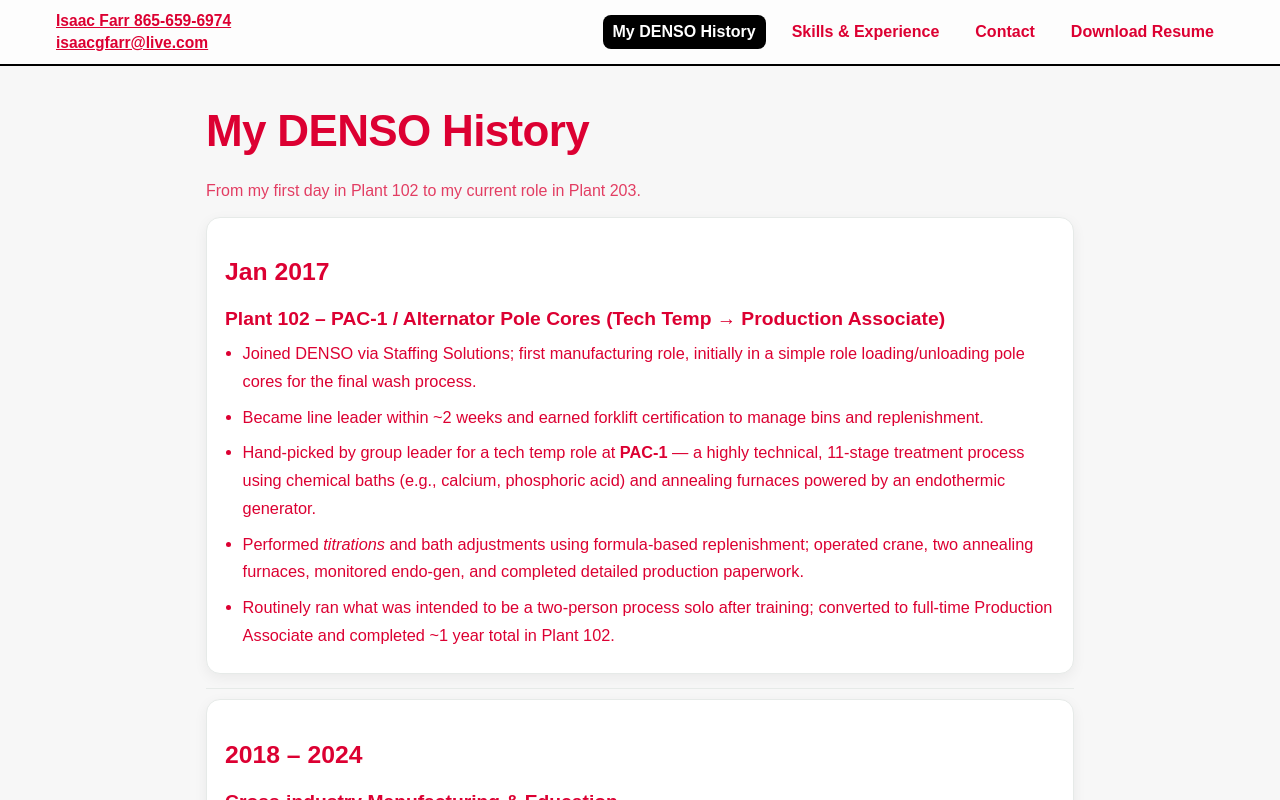
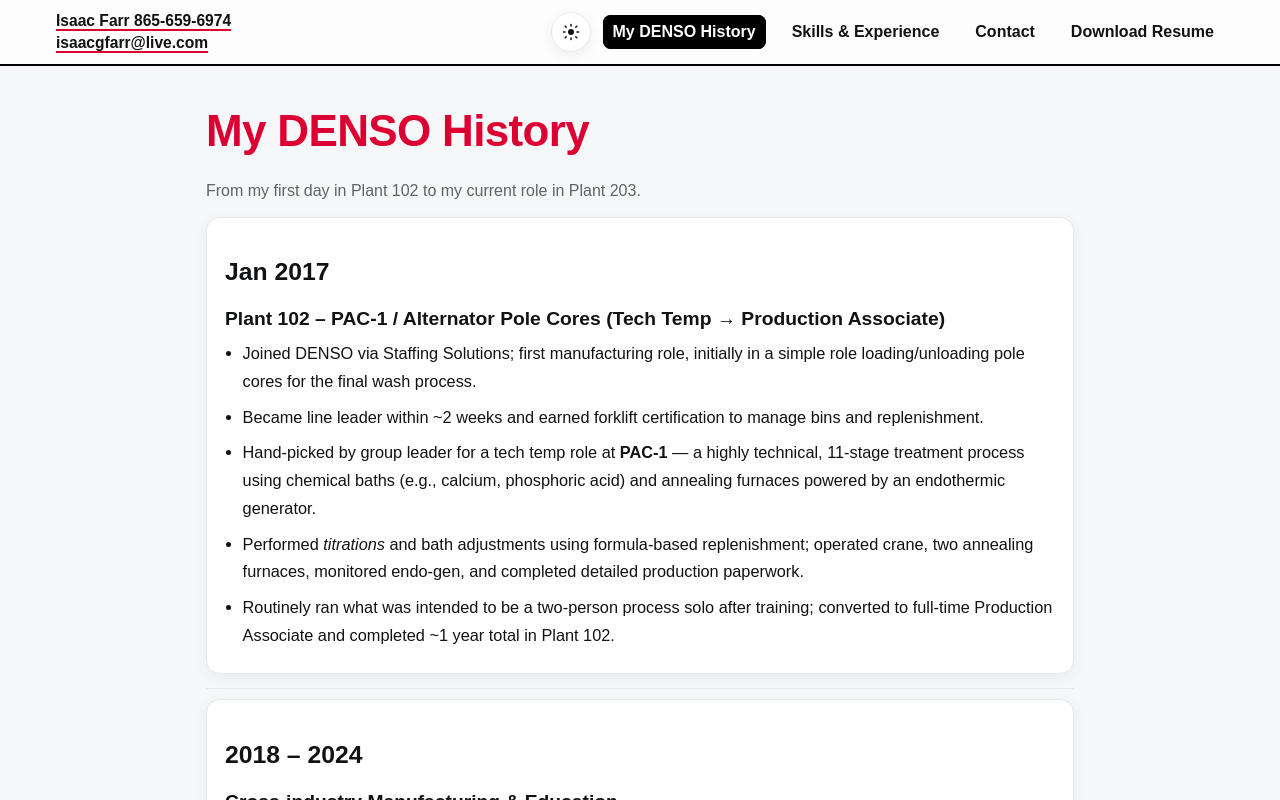
Before and after one commit to iGFarr/DensoHireMe, a React (Vite) app: page / in a window 1280 px wide. Shown: the top 800 px of the page. Built offline with nearby package versions, Linux system fonts and the light colour scheme.

Commit message:
added theme toggle, plus various other refinements

```diff
--- a/src/App.tsx
+++ b/src/App.tsx
@@ -1,17 +1,56 @@
-import React from "react";
+import React, { useEffect, useLayoutEffect, useMemo, useState } from "react";
 import { BrowserRouter as Router, Routes, Route } from "react-router-dom";
-import NavBar from "./components/NavBar";
-
-// Pages
 import MyDensoHistory from "./components/pages/MyDensoHistory";
 import SkillsExperience from "./components/pages/SkillsExperience";
 import Contact from "./components/pages/Contact";
-import DownloadResume from "./components/pages/DownloadResume";
+import NavBar from "./components/NavBar";
+
+export type Theme = "light" | "dark";
+
+function getInitialTheme(): Theme {
+  // 1) manual choice wins
+  const stored = localStorage.getItem("theme");
+  if (stored === "light" || stored === "dark") return stored as Theme;
+  // 2) else OS preference
+  return window.matchMedia &&
+    window.matchMedia("(prefers-color-scheme: dark)").matches
+    ? "dark"
+    : "light";
+}
 
 const App: React.FC = () => {
+  // lazy initializer prevents first-render mismatch
+  const [theme, setTheme] = useState<Theme>(() => getInitialTheme());
+
+  // keep <html data-theme=""> in sync immediately after mount to avoid the “two clicks” issue
+  useLayoutEffect(() => {
+    document.documentElement.setAttribute("data-theme", theme);
+  }, []); // set once using initial state
+
+  // when theme changes, persist + update attribute
+  useEffect(() => {
+    document.documentElement.setAttribute("data-theme", theme);
+    localStorage.setItem("theme", theme);
+  }, [theme]);
+
+  // flip between light/dark
+  const toggleTheme = useMemo(
+    () => () => setTheme((t) => (t === "dark" ? "light" : "dark")),
+    []
+  );
+
+  // keep in sync if user changes OS theme while site open AND no manual choice stored
+  useEffect(() => {
+    if (localStorage.getItem("theme")) return; // manual choice—ignore OS changes
+    const mq = window.matchMedia("(prefers-color-scheme: dark)");
+    const onChange = () => setTheme(mq.matches ? "dark" : "light");
+    mq.addEventListener?.("change", onChange);
+    return () => mq.removeEventListener?.("change", onChange);
+  }, []);
+
   return (
     <Router>
-      <NavBar />
+      <NavBar theme={theme} onToggleTheme={toggleTheme} />
       <Routes>
         <Route path="/" element={<MyDensoHistory />} />
         <Route path="/skills" element={<SkillsExperience />} />
--- a/src/components/NavBar.tsx
+++ b/src/components/NavBar.tsx
@@ -1,12 +1,19 @@
 import React, { useState } from "react";
 import { NavLink } from "react-router-dom";
+import type { Theme } from "../App";
 
-const NavBar: React.FC = () => {
+type NavBarProps = {
+  theme: Theme;
+  onToggleTheme: () => void;
+};
+
+const NavBar: React.FC<NavBarProps> = ({ theme, onToggleTheme }) => {
   const [menuOpen, setMenuOpen] = useState(false);
 
   return (
     <header className={`navbar ${menuOpen ? "is-open" : ""}`}>
       <div className="navbar__inner">
+        {/* Left: contact */}
         <div className="nav-contact">
           <a
             href="tel:8656596974"
@@ -19,31 +26,65 @@
             isaacgfarr@live.com
           </a>
         </div>
-        <button
-          className="nav-toggle"
-          aria-label="Toggle navigation"
-          aria-expanded={menuOpen}
-          onClick={() => setMenuOpen((v) => !v)}
-        >
-          <svg width="26" height="26" viewBox="0 0 24 24" fill="none">
-            {menuOpen ? (
-              <path
-                d="M4 12h16"
-                stroke="currentColor"
-                strokeWidth="2"
-                strokeLinecap="round"
-              />
+
+        {/* Push the following controls to the far right */}
+        <div className="controls">
+          {/* Theme toggle sits to the left of the hamburger on mobile; far right on desktop */}
+          <button
+            className="theme-toggle"
+            type="button"
+            aria-label={`Switch to ${
+              theme === "dark" ? "light" : "dark"
+            } theme`}
+            aria-pressed={theme === "dark"}
+            onClick={onToggleTheme}
+          >
+            {/* simple moon/sun glyph swap */}
+            {theme === "dark" ? (
+              <svg
+                viewBox="0 0 24 24"
+                width="18"
+                height="18"
+                aria-hidden="true"
+              >
+                <path
+                  d="M21 12.79A9 9 0 1 1 11.21 3a7 7 0 1 0 9.79 9.79z"
+                  fill="currentColor"
+                />
+              </svg>
             ) : (
-              <path
-                d="M3 6h18M3 12h18M3 18h18"
-                stroke="currentColor"
-                strokeWidth="2"
-                strokeLinecap="round"
-              />
+              <svg
+                viewBox="0 0 24 24"
+                width="18"
+                height="18"
+                aria-hidden="true"
+              >
+                <path
+                  d="M12 4V2m0 20v-2M4 12H2m20 0h-2M5.64 5.64L4.22 4.22m15.56 15.56-1.42-1.42M18.36 5.64l1.42-1.42M4.22 19.78l1.42-1.42"
+                  stroke="currentColor"
+                  strokeWidth="2"
+                  strokeLinecap="round"
+                />
+                <circle cx="12" cy="12" r="4" fill="currentColor" />
+              </svg>
             )}
-          </svg>
-        </button>
+          </button>
 
+          <button
+            className="nav-toggle"
+            aria-label="Toggle navigation"
+            aria-expanded={menuOpen}
+            onClick={() => setMenuOpen((v) => !v)}
+          >
+            <span className="hamburger" aria-hidden="true">
+              <span className="bar bar1" />
+              <span className="bar bar2" />
+              <span className="bar bar3" />
+            </span>
+          </button>
+        </div>
+
+        {/* Menu */}
         <nav id="primary-nav" className={`nav ${menuOpen ? "is-open" : ""}`}>
           <NavLink
             to="/"
@@ -72,7 +113,6 @@
         </nav>
       </div>
 
-      {/* Backdrop for mobile menu */}
       <div
         className={`nav-backdrop ${menuOpen ? "is-visible" : ""}`}
         onClick={() => setMenuOpen(false)}
--- a/src/index.css
+++ b/src/index.css
@@ -8,16 +8,53 @@
 
 body {
   font-family: Arial, Helvetica, sans-serif;
-  color: #333;
-  background-color: var(--bg, #f6fbf8);
+  color: var(--text);
+  background-color: var(--bg);
 }
 :root {
-  --primary: #000000;
-  --ink: #dc0032;
-  --border: #e6eae8;
-  --bg: #f7f7f7;
+  /* LIGHT THEME (default) */
+  --bg: #f6f7f8; /* page background */
+  --surface: #ffffff; /* cards, panels */
+  --text: #111214; /* primary text */
+  --muted: #5e6367; /* secondary text */
+  --accent: #dc0032; /* DENSO red */
+  --primary: #000000; /* black used for buttons/active */
+  --border: #e6e9ec; /* subtle borders */
   --radius: 14px;
   --shadow-sm: 0 4px 14px rgba(0, 0, 0, 0.06);
+  --glass: rgba(255, 255, 255, 0.75); /* navbar glass */
+  --hover: rgba(0, 0, 0, 0.08); /* generic hover tint for light theme */
+  --ring: rgba(220, 0, 50, 0.3); /* focus ring */
+}
+
+/* DARK THEME (opt‑in via <html data-theme="dark"> ... or OS auto) */
+html[data-theme="dark"] {
+  --bg: #0f1113;
+  --surface: #16191d;
+  --text: #f2f5f7;
+  --muted: #b8c0c7;
+  --accent: #ff2e4d; /* brighter red for dark */
+  --primary: #ffffff;
+  --border: #272c31;
+  --glass: rgba(16, 18, 20, 0.68);
+  --hover: rgba(255, 255, 255, 0.12);
+  --ring: rgba(255, 46, 77, 0.45);
+}
+
+/**** Respect OS preference when no manual theme is set ****/
+@media (prefers-color-scheme: dark) {
+  html:not([data-theme]) {
+    --bg: #0f1113;
+    --surface: #16191d;
+    --text: #f2f5f7;
+    --muted: #b8c0c7;
+    --accent: #ff2e4d;
+    --primary: #ffffff;
+    --border: #272c31;
+    --glass: rgba(16, 18, 20, 0.68);
+    --hover: rgba(255, 255, 255, 0.12);
+    --ring: rgba(255, 46, 77, 0.45);
+  }
 }
 
 /* Sticky navbar */
@@ -25,9 +62,9 @@
   position: sticky;
   top: 0;
   z-index: 1000;
-  background: rgba(255, 255, 255, 0.75);
+  background: var(--glass);
   backdrop-filter: blur(8px);
-  border-bottom: 2px solid #000;
+  border-bottom: 2px solid var(--primary);
 }
 
 .navbar__inner {
@@ -35,13 +72,23 @@
   margin: 0 auto;
   padding: 12px 16px;
   display: grid;
-  grid-template-columns: 1fr auto;
+  grid-template-columns: 1fr auto auto;
   gap: 12px;
+}
+
+/* Center the primary links between contact (left) and controls (right) */
+.nav {
+  justify-self: center;
+}
+.controls {
+  display: flex;
   align-items: center;
+  justify-self: end;
+  gap: 10px;
 }
 
 .nav-contact {
-  color: var(--ink);
+  color: var(--text);
   font-weight: 800;
   background: none;
   text-decoration: none;
@@ -49,7 +96,36 @@
 
 .nav-contact-text {
   font-size: 0.975rem;
-  color: var(--ink);
+  color: var(--text);
+  text-decoration: underline;
+  text-underline-offset: 3px;
+  text-decoration-color: var(--accent);
+  text-decoration-thickness: 2px;
+}
+.nav-contact-text:hover {
+  color: var(--accent);
+}
+
+.theme-toggle {
+  appearance: none;
+  border: 1px solid var(--border);
+  background: var(--surface);
+  color: var(--text);
+  width: 40px;
+  height: 40px;
+  border-radius: 999px;
+  display: inline-flex;
+  align-items: center;
+  justify-content: center;
+  cursor: pointer;
+  box-shadow: var(--shadow-sm);
+}
+.theme-toggle:hover {
+  filter: brightness(0.98);
+}
+.theme-toggle svg {
+  width: 18px;
+  height: 18px;
 }
 
 /* Desktop nav */
@@ -60,38 +136,60 @@
 }
 
 .nav__link {
-  color: var(--ink);
+  color: var(--text);
   text-decoration: none;
-  font-weight: 600;
+  font-weight: 700;
   padding: 8px 10px;
   border-radius: 8px;
 }
 
 .nav__link.active {
-  background: #000;
-  color: #fff;
+  background: var(--primary);
+  color: var(--surface);
 }
-
-.nav__link.active[color="black"] {
-  background: var(--ink);
-  color: #fff;
+/* Ensure active state remains high-contrast even on hover */
+.nav__link.active,
+.nav__link[aria-current="page"],
+.nav__link.active:hover,
+.nav__link[aria-current="page"]:hover {
+  background: var(--primary);
+  color: var(--surface);
+  box-shadow: 0 0 0 1px var(--primary) inset;
 }
 
 .nav__link:hover {
-  background: #919191;
+  background: var(--hover);
+  color: var(--text);
+}
+html[data-theme="dark"] .nav__link:hover {
+  background: var(--hover);
+}
+.nav__link:hover {
+  box-shadow: 0 0 0 1px var(--border) inset;
+}
+
+/* Focus styles for keyboard users */
+.nav__link:focus-visible,
+.nav-toggle:focus-visible,
+.download-btn:focus-visible,
+.chip--action:focus-visible {
+  outline: none;
+  box-shadow: 0 0 0 3px var(--ring);
+  border-radius: 10px;
 }
 
 /* Mobile hamburger */
 .nav-toggle {
   display: none;
   border: none;
-  background: #000;
-  color: #fff;
+  background: var(--primary);
+  color: var(--bg);
   width: 40px;
   height: 40px;
   border-radius: 10px;
   position: relative;
   overflow: hidden;
+  transition: background 0.2s ease, color 0.2s ease;
 }
 .nav-toggle .hamburger {
   position: relative;
@@ -103,7 +201,7 @@
   left: 0;
   right: 0;
   height: 2px;
-  background: #fff;
+  background: var(--bg);
   border-radius: 2px;
   transition: transform 0.4s ease, opacity 0.4s ease, width 0.4s ease;
 }
@@ -145,6 +243,19 @@
     grid-template-columns: 1fr auto;
   }
 
+  /* On mobile, keep controls (toggle + hamburger) on the right; toggle sits left of hamburger */
+  .nav {
+    grid-column: 1 / -1;
+    justify-self: stretch;
+  }
+  .controls {
+    justify-self: end;
+    gap: 8px;
+  }
+  .theme-toggle {
+    margin-right: 0; /* avoid pushing layout and accidental extra right padding */
+  }
+
   .nav-toggle {
     display: inline-flex;
     align-items: center;
@@ -167,7 +278,7 @@
     gap: 8px;
   }
   .nav.is-open {
-    max-height: 60vh; /* enough space for links */
+    max-height: 70vh; /* enough space for links */
     opacity: 1;
     transform: translateY(0);
     padding: 8px 0 0;
@@ -177,6 +288,10 @@
     max-width: 520px;
     text-align: center;
     padding: 10px 4px;
+    border: 1px solid transparent;
+  }
+  .nav__link.active {
+    border-color: var(--border);
   }
 
   .nav-backdrop {
@@ -191,6 +306,9 @@
   padding: 28px 16px 56px;
   color: var(--ink);
 }
+.page-content {
+  color: var(--text);
+}
 
 h1 {
   margin-bottom: 0.5rem;
@@ -202,10 +320,20 @@
   margin-left: 1.25rem;
 }
 .muted {
-  opacity: 0.75;
+  color: var(--muted);
+  opacity: 1;
 }
 .mt-1 {
   margin-top: 0.5rem;
+}
+
+.page-content h1,
+.section-header h1 {
+  color: var(--accent);
+}
+.page-content h2,
+.page-content h3 {
+  color: var(--text);
 }
 
 /* Resume button */
@@ -214,7 +342,7 @@
   align-items: center;
   justify-content: center;
   background: var(--primary);
-  color: #fff;
+  color: var(--surface);
   font-weight: 700;
   padding: 10px 16px;
   border-radius: 999px;
@@ -226,7 +354,7 @@
 }
 
 .navbar.is-open .nav-contact-text {
-  color: #000;
+  color: var(--text);
 }
 
 /* --- Readability & link polish for timeline cards --- */
@@ -239,14 +367,21 @@
 }
 
 .timeline .tl-card {
-  background: #fff;
+  background: var(--surface);
   border: 1px solid var(--border);
   border-radius: var(--radius);
   box-shadow: var(--shadow-sm);
   padding: 16px 18px;
+  color: var(--text);
+}
+
+html[data-theme="dark"] .timeline .tl-card,
+html[data-theme="dark"] .card {
+  border-color: #2a2f35;
 }
 
 .tl-title {
+  color: var(--text);
   font-weight: 800;
   line-height: 1.35;
   margin: 0 0 8px;
@@ -255,8 +390,8 @@
 .tl-date {
   display: inline-block;
   margin-right: 10px;
-  background: #000;
-  color: #fff;
+  background: var(--primary);
+  color: var(--surface);
   padding: 4px 10px;
   border-radius: 999px;
   font-size: 0.85rem;
@@ -271,11 +406,12 @@
   margin: 8px 0;
   line-height: 1.7;
   font-size: 1.02rem;
+  color: var(--text);
 }
 
 /* External links inside cards */
 .tl-card a.ext-link {
-  color: var(--ink);
+  color: var(--accent);
   text-decoration: underline;
   text-underline-offset: 3px;
 }
@@ -308,7 +444,7 @@
 
 /* Reusable card skin (timeline cards already have .tl-card) */
 .card {
-  background: #fff;
+  background: var(--surface);
   border: 1px solid var(--border);
   border-radius: var(--radius);
   box-shadow: var(--shadow-sm);
@@ -353,8 +489,7 @@
   align-items: center;
   border-radius: 999px;
   padding: 6px 10px;
-  border: 1px solid var(--border);
-  background: #fff;
+  border: 2px solid var(--accent);
   font-weight: 600;
   box-shadow: var(--shadow-sm);
 }
@@ -393,18 +528,31 @@
   margin-top: 10px;
 }
 .chip--action {
-  background: #000;
-  color: #fff;
+  background: var(--accent);
+  color: var(--surface);
   text-decoration: none;
   border: none;
+  padding: 10px 16px;
+  border-radius: 20px;
+  font-weight: 600;
+  transition: all 0.2s ease-in-out;
+  margin-right: 8px;
+  display: inline-block;
 }
-.chip--action:hover {
-  filter: brightness(1.05);
+.chip--action:hover,
+.chip--action:focus {
+  color: var(--primary);
+  background: var(--bg);
+}
+html[data-theme="dark"] .chip--action:hover,
+html[data-theme="dark"] .chip--action:focus {
+  background: var(--primary);
+  color: var(--bg); /* surface on dark */
 }
 
 /* Generic external link style (beyond timeline cards) */
 .ext-link {
-  color: var(--ink);
+  color: var(--accent);
   text-decoration: underline;
   text-underline-offset: 3px;
 }
@@ -432,22 +580,87 @@
   }
 }
 
-.chip--action {
-  background: var(--ink);
-  color: white;
-  padding: 10px 16px;
-  border-radius: 20px;
-  font-weight: 600;
-  transition: all 0.2s ease-in-out;
-  margin-right: 8px;
-  display: inline-block;
-  text-decoration: none;
+/* Stop any accidental horizontal scroll on small devices */
+html,
+body {
+  overflow-x: hidden;
 }
 
-.chip--action:hover,
-.chip--action:focus {
-  background: var(--primary);
-  filter: brightness(1.1);
-  transform: scale(1.05);
-  text-decoration: none;
+/* --- NAV LAYOUT --------------------------------------------------- */
+.navbar__inner {
+  /* contact (left) | links (center) | controls (right) */
+  display: grid;
+  grid-template-columns: auto 1fr auto;
+  align-items: center;
+  max-width: 1200px;
+  margin: 0 auto;
+  padding: 12px 16px;
+  gap: 12px;
 }
+
+/* Center the nav links; push controls to the far right */
+.nav {
+  justify-self: center;
+}
+.controls {
+  display: flex;
+  align-items: center;
+  justify-self: end;
+  gap: 16px; /* <<< gives ~16px between toggle & hamburger */
+}
+
+/* Keep the controls from shrinking and causing layout jitter */
+.nav-toggle,
+.theme-toggle {
+  flex-shrink: 0;
+}
+
+/* Prevent any width creep on links */
+.nav__link {
+  box-sizing: border-box;
+}
+
+@media (max-width: 900px) {
+  .navbar__inner {
+    grid-template-columns: 1fr auto; /* content | controls */
+  }
+
+  /* Links expand below the bar; controls stay at far right */
+  .nav {
+    grid-column: 1 / -1;
+    justify-self: stretch;
+    width: 100%;
+    max-width: 100%;
+    overflow: hidden; /* <<< prevents tiny overflow that caused the right gap */
+    display: flex;
+    flex-direction: column;
+    align-items: center;
+    gap: 8px;
+
+    /* animated expand */
+    position: static;
+    padding: 0;
+    max-height: 0;
+    opacity: 0;
+    transform: translateY(-4px);
+    transition: max-height 0.2s ease, opacity 0.3s ease, transform 0.3s ease;
+  }
+  .nav.is-open {
+    max-height: 70vh;
+    opacity: 1;
+    transform: translateY(0);
+    padding-top: 8px;
+  }
+
+  .controls {
+    justify-self: end; /* lives at the far right */
+    gap: 16px; /* toggle ⇢ 16px ⇢ hamburger */
+  }
+
+  .nav__link {
+    max-width: 520px;
+    width: 100%;
+    text-align: center;
+    padding: 10px 4px;
+  }
+}
```
Also changed, not shown: index.html (+15 -0 lines).
